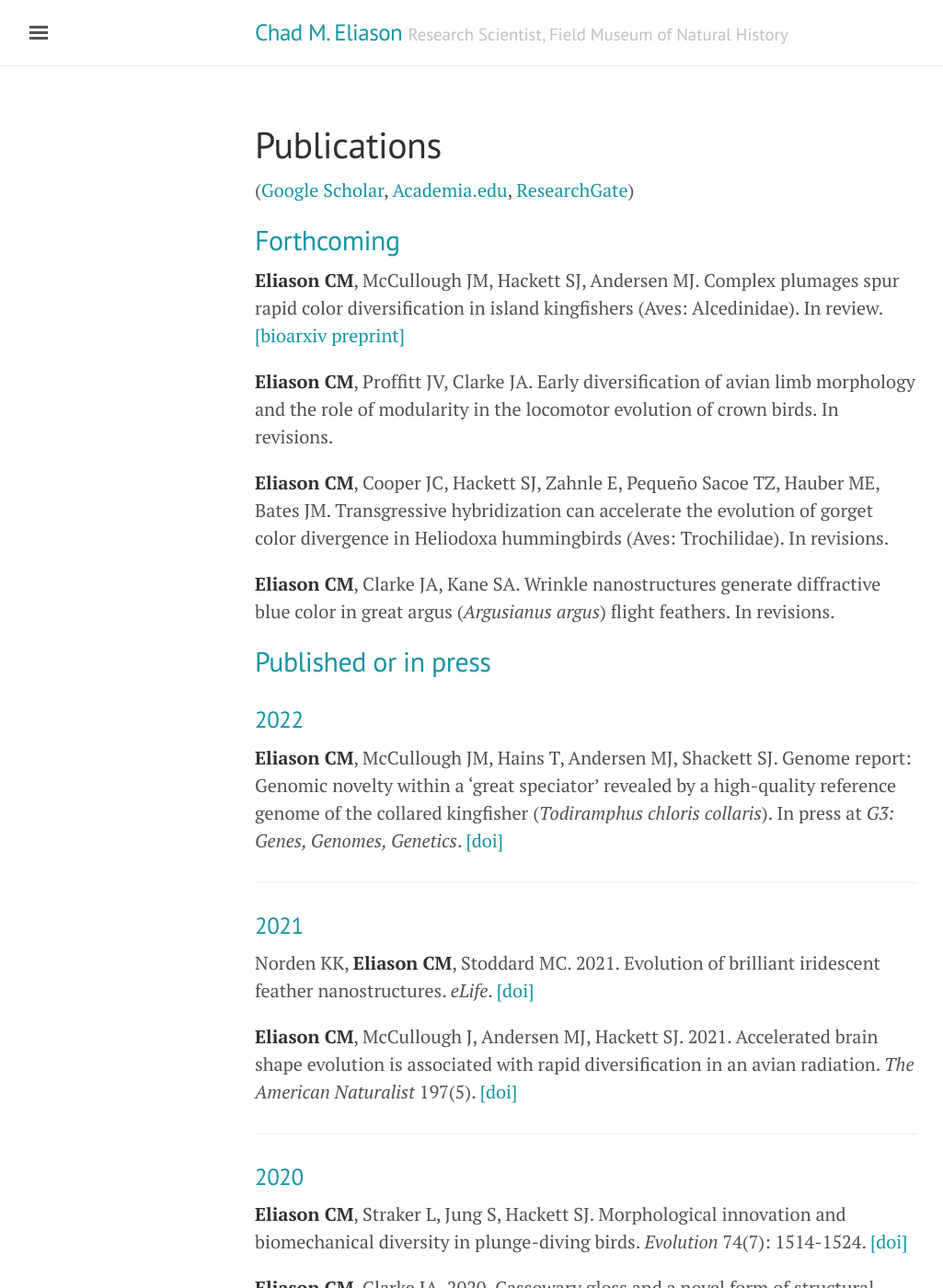
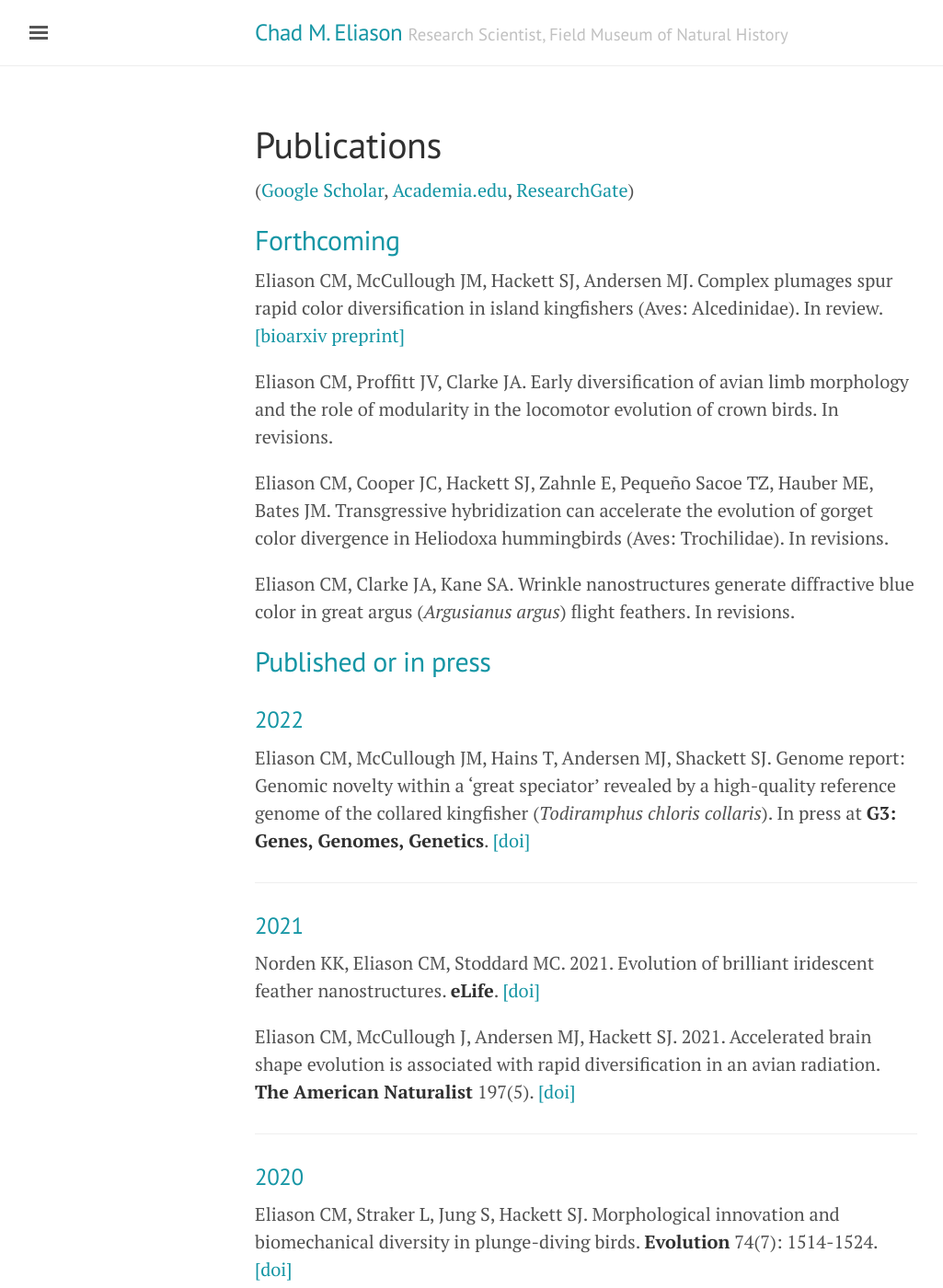
Before and after one commit to celiason/celiason.github.io, a Jekyll site: the page built from 2-publications.md, in a window 1280 px wide and 1400 px high. Shown: the whole window at 92% size, without its empty margins (3-1028 px from the left). Built offline with Jekyll 4.4.1, drawn with Linux system fonts in a browser that asks for light colours; some of the changed text lies outside the part shown.

Commit message:
Update 2-publications.md

```diff
--- a/2-publications.md
+++ b/2-publications.md
@@ -7,35 +7,35 @@ title: Publications
 
 ## Forthcoming
 
-__Eliason CM__, McCullough JM, Hackett SJ, Andersen MJ. Complex plumages spur rapid color diversification in island kingfishers (Aves: Alcedinidae). In review. [[bioarxiv preprint]](https://doi.org/10.1101/2022.09.26.509475)
+Eliason CM, McCullough JM, Hackett SJ, Andersen MJ. Complex plumages spur rapid color diversification in island kingfishers (Aves: Alcedinidae). In review. [[bioarxiv preprint]](https://doi.org/10.1101/2022.09.26.509475)
 
-__Eliason CM__, Proffitt JV, Clarke JA. Early diversification of avian limb morphology and the role of modularity in the locomotor evolution of crown birds. In revisions.
+Eliason CM, Proffitt JV, Clarke JA. Early diversification of avian limb morphology and the role of modularity in the locomotor evolution of crown birds. In revisions.
 
-__Eliason CM__, Cooper JC, Hackett SJ, Zahnle E, Pequeño Sacoe TZ, Hauber ME, Bates JM. Transgressive hybridization can accelerate the evolution of gorget color divergence in Heliodoxa hummingbirds (Aves: Trochilidae). In revisions.
+Eliason CM, Cooper JC, Hackett SJ, Zahnle E, Pequeño Sacoe TZ, Hauber ME, Bates JM. Transgressive hybridization can accelerate the evolution of gorget color divergence in Heliodoxa hummingbirds (Aves: Trochilidae). In revisions.
 
-__Eliason CM__, Clarke JA, Kane SA. Wrinkle nanostructures generate diffractive blue color in great argus (_Argusianus argus_) flight feathers. In revisions.
+Eliason CM, Clarke JA, Kane SA. Wrinkle nanostructures generate diffractive blue color in great argus (_Argusianus argus_) flight feathers. In revisions.
 
 ## Published or in press
 
 ### 2022
 
-__Eliason CM__, McCullough JM, Hains T, Andersen MJ, Shackett SJ. Genome report: Genomic novelty within a 'great speciator' revealed by a high-quality reference genome of the collared kingfisher (_Todiramphus chloris collaris_). In press at _G3: Genes, Genomes, Genetics_. [[doi]](https://doi.org/10.1093/g3journal/jkac260)
+Eliason CM, McCullough JM, Hains T, Andersen MJ, Shackett SJ. Genome report: Genomic novelty within a 'great speciator' revealed by a high-quality reference genome of the collared kingfisher (_Todiramphus chloris collaris_). In press at __G3: Genes, Genomes, Genetics__. [[doi]](https://doi.org/10.1093/g3journal/jkac260)
 
 ---
 
 ### 2021
 
-Norden KK, __Eliason CM__, Stoddard MC. 2021. Evolution of brilliant iridescent feather nanostructures. _eLife_. [[doi]](https://doi.org/10.7554/eLife.71179)
+Norden KK, Eliason CM, Stoddard MC. 2021. Evolution of brilliant iridescent feather nanostructures. __eLife__. [[doi]](https://doi.org/10.7554/eLife.71179)
 
-__Eliason CM__, McCullough J, Andersen MJ, Hackett SJ. 2021. Accelerated brain shape evolution is associated with rapid diversification in an avian radiation. _The American Naturalist_ 197(5). [[doi]](https://doi.org/10.1086/713664)
+Eliason CM, McCullough J, Andersen MJ, Hackett SJ. 2021. Accelerated brain shape evolution is associated with rapid diversification in an avian radiation. __The American Naturalist__ 197(5). [[doi]](https://doi.org/10.1086/713664)
 
 ---
 
 ### 2020
 
-__Eliason CM__, Straker L, Jung S, Hackett SJ. Morphological innovation and biomechanical diversity in plunge-diving birds. _Evolution_ 74(7): 1514-1524. [[doi]](https://doi.org/10.1111/evo.14024)
+Eliason CM, Straker L, Jung S, Hackett SJ. Morphological innovation and biomechanical diversity in plunge-diving birds. __Evolution__ 74(7): 1514-1524. [[doi]](https://doi.org/10.1111/evo.14024)
 
-__Eliason CM__, Clarke JA. 2020. Cassowary gloss and a novel form of structural color in birds. _Science Advances_ 6(20): eeba0187. [[doi]](https://doi.org/10.1126/sciadv.aba0187)
+Eliason CM, Clarke JA. 2020. Cassowary gloss and a novel form of structural color in birds. __Science Advances__ 6(20): eeba0187. [[doi]](https://doi.org/10.1126/sciadv.aba0187)
 
 ![](img/sciadv_cover.gif)
 
```
